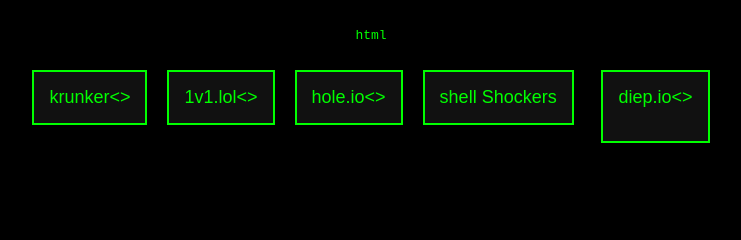
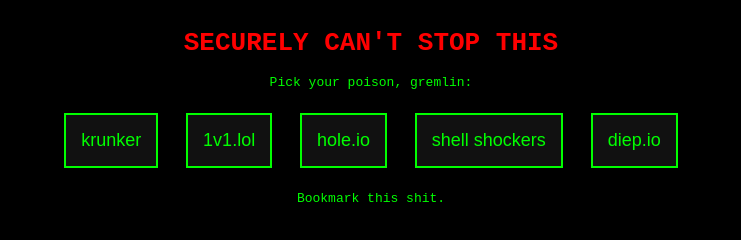
Before and after one commit to brybry2429/brybry2429.github.io, a plain HTML site: page index.html in a window 1280 px wide. Shown: the whole page, without its empty margins (269-1010 px from the left). Drawn offline with Linux system fonts and the light colour scheme.

Commit message:
Update index.html

```diff
--- a/index.html
+++ b/index.html
@@ -1 +1,19 @@
-html <!DOCTYPE html> <html> <head> <title>My Secret Arcade</title> <style> body { background:#000; color:lime; font-family:monospace; text-align:center; padding:20px; } h1 { color:red; } button { background:#111; color:lime; border:2px solid lime; padding:15px; margin:10px; font-size:18px; cursor:pointer; } button:hover { background:lime; color:black; } </style> </head> <body> <h1>  </h1> <p></p> <button onclick=window.open(‘krunker.io’,’_blank’)>krunker<> <button onclick=window.open(‘1v1.lol’,’_blank’)>1v1.lol<> <button onclick=window.open(‘hole.io’,’_blank’)>hole.io<> <button onclick=window.open(‘shellshockers.io’,’_blank’)>shell Shockers</button> <button onclick=window.open(‘diep.io’,’_blank’)>diep.io<> <p>
+<html>
+<head>
+<title>My Secret Arcade</title>
+<style>
+body {background:#000;color:lime;font-family:monospace;text-align:center;padding:20px;}
+h1 {color:red;}
+button {background:#111;color:lime;border:2px solid lime;padding:15px;margin:10px;font-size:18px;cursor:pointer;}
+button:hover {background:lime;color:black;}
+</style>
+</head>
+<body>
+<h1>SECURELY CAN'T STOP THIS</h1>
+<p>Pick your poison, gremlin:</p>
+<button onclick="window.open('https://krunker.io','_blank')">krunker</button>
+<button onclick="window.open('https://1v1.lol','_blank')">1v1.lol</button>
+<button onclick="window.open('https://hole.io','_blank')">hole.io</button>
+<button onclick="window.open('https://shellshock.io','_blank')">shell shockers</button>
+<button onclick="window.open('https://diep.io','_blank')">diep.io</button>
+<p>Bookmark this shit.
```
